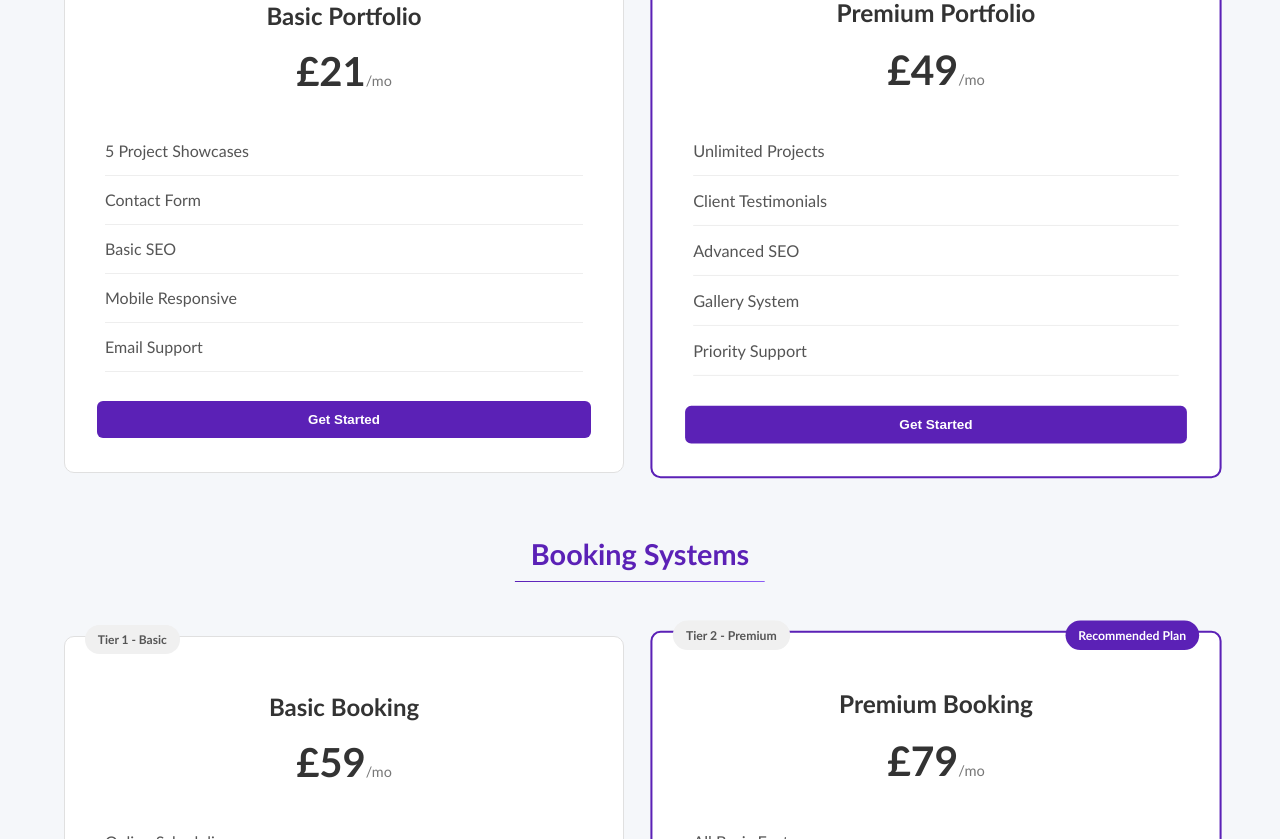
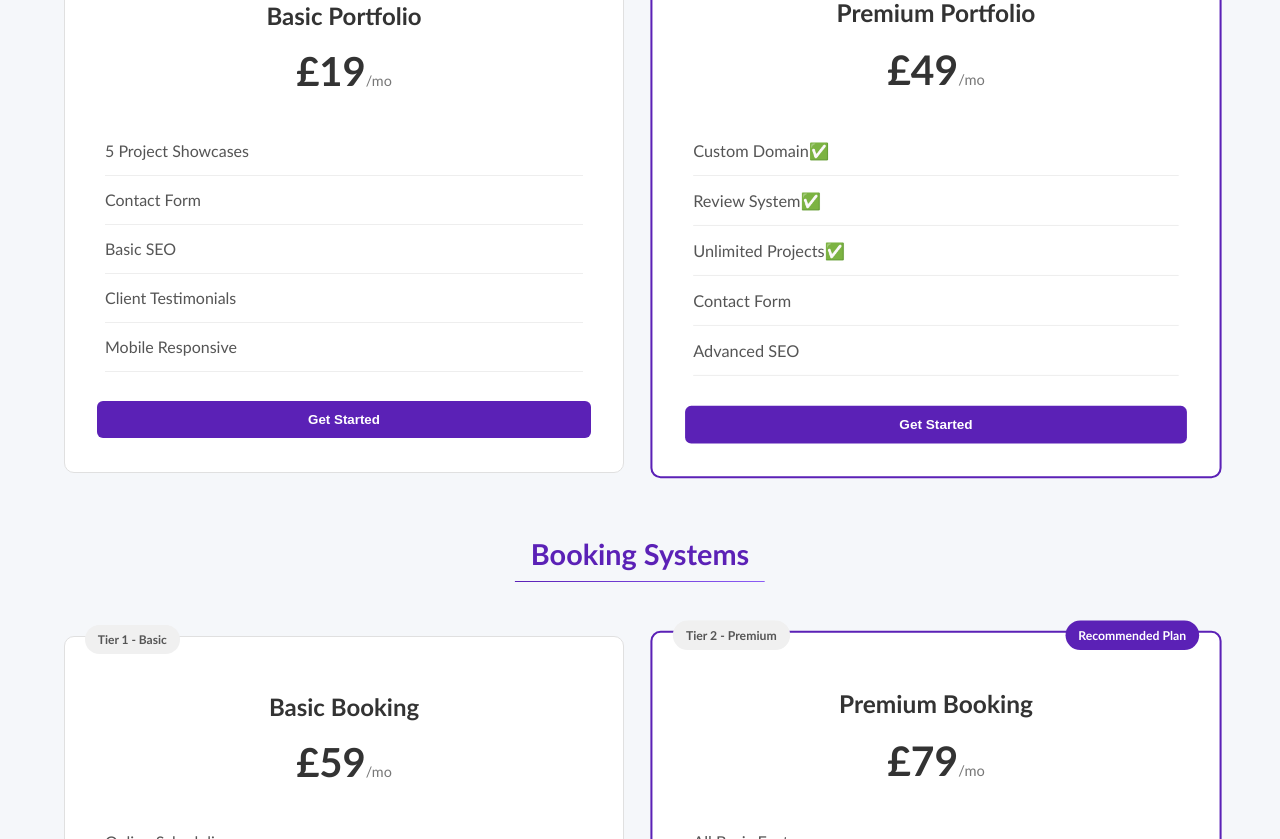
Before and after one commit to FlexSaaS/flexsaas-portfolio, a React (Vite) app: page / in a window 1280 px wide. Shown: the part 5000-5839 px from the top of the page. Built offline with nearby package versions, Linux system fonts and the light colour scheme.

Commit message:
fix tiering system for price

```diff
--- a/src/components/common/Pricing.tsx
+++ b/src/components/common/Pricing.tsx
@@ -7,16 +7,15 @@ function Pricing() {
     {
       id: 1,
       title: "Basic Portfolio",
-      price: "£21",
+      price: "£19",
       badge: "Tier 1 - Basic",
       priceId: "price_1RdDvH2a7jzpskfovW9dn9A9",
       features: [
         "5 Project Showcases",
         "Contact Form",
         "Basic SEO",
+        "Client Testimonials",
         "Mobile Responsive",
-        "Email Support",
-        "1 Year Hosting",
         "Monthly Backups",
         "Basic Analytics",
       ],
@@ -29,15 +28,16 @@ function Pricing() {
       badge: "Tier 2 - Premium",
       priceId: "price_1Rf5gW2a7jzpskfo1al9rslA",
       features: [
-        "Unlimited Projects",
-        "Client Testimonials",
+        "Custom Domain✅",
+        "Review System✅",
+        "Unlimited Projects✅",
+        "Contact Form",
         "Advanced SEO",
         "Gallery System",
         "Priority Support",
-        "2 Years Hosting",
-        "Weekly Backups",
-        "Advanced Analytics",
-        "Social Media Integration",
+        "Client Testimonials",
+        "Mobile Responsive",
+        "Advanced Analytics✅",
       ],
       cta: "Get Started",
       highlighted: true,
```
